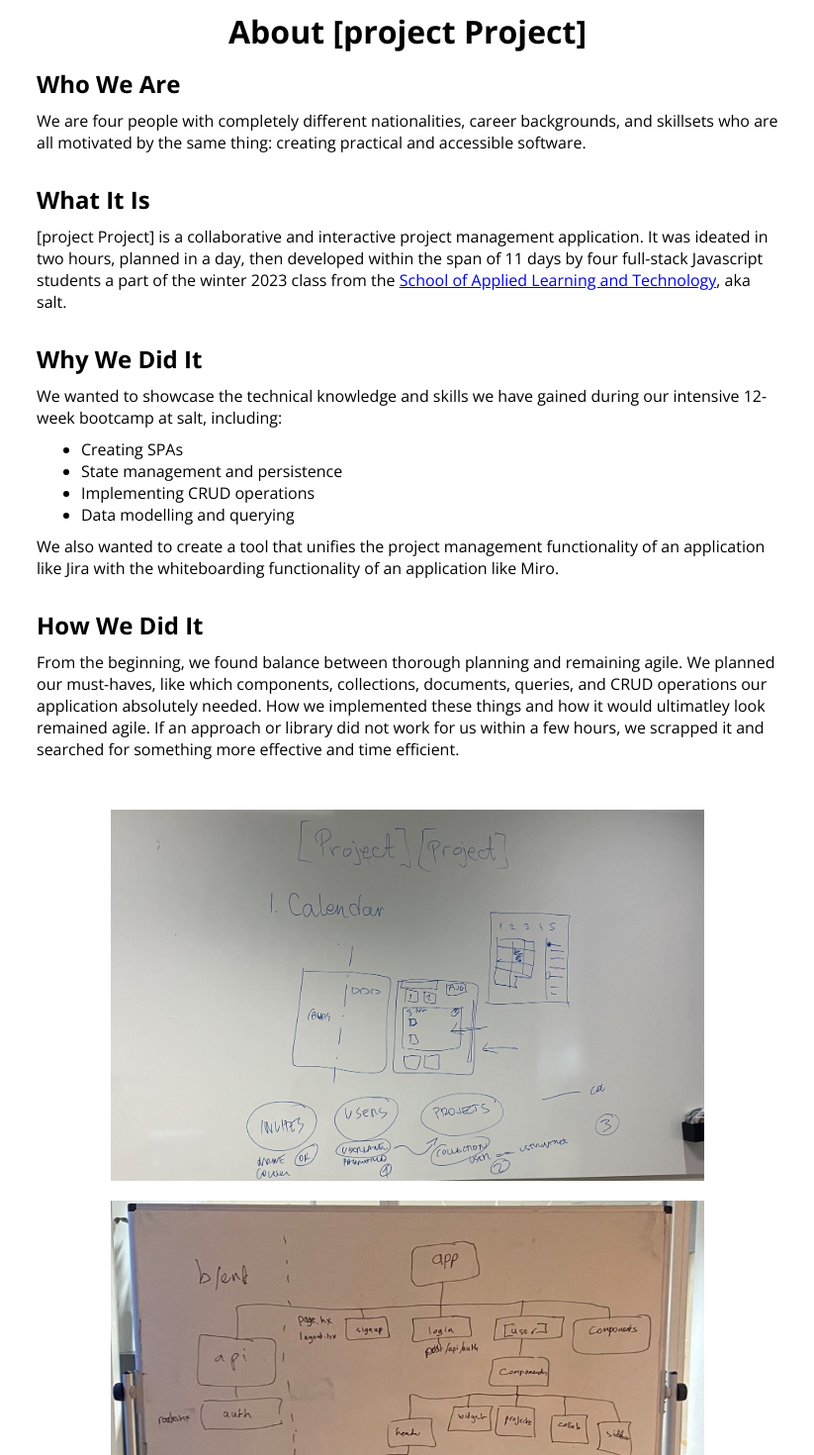
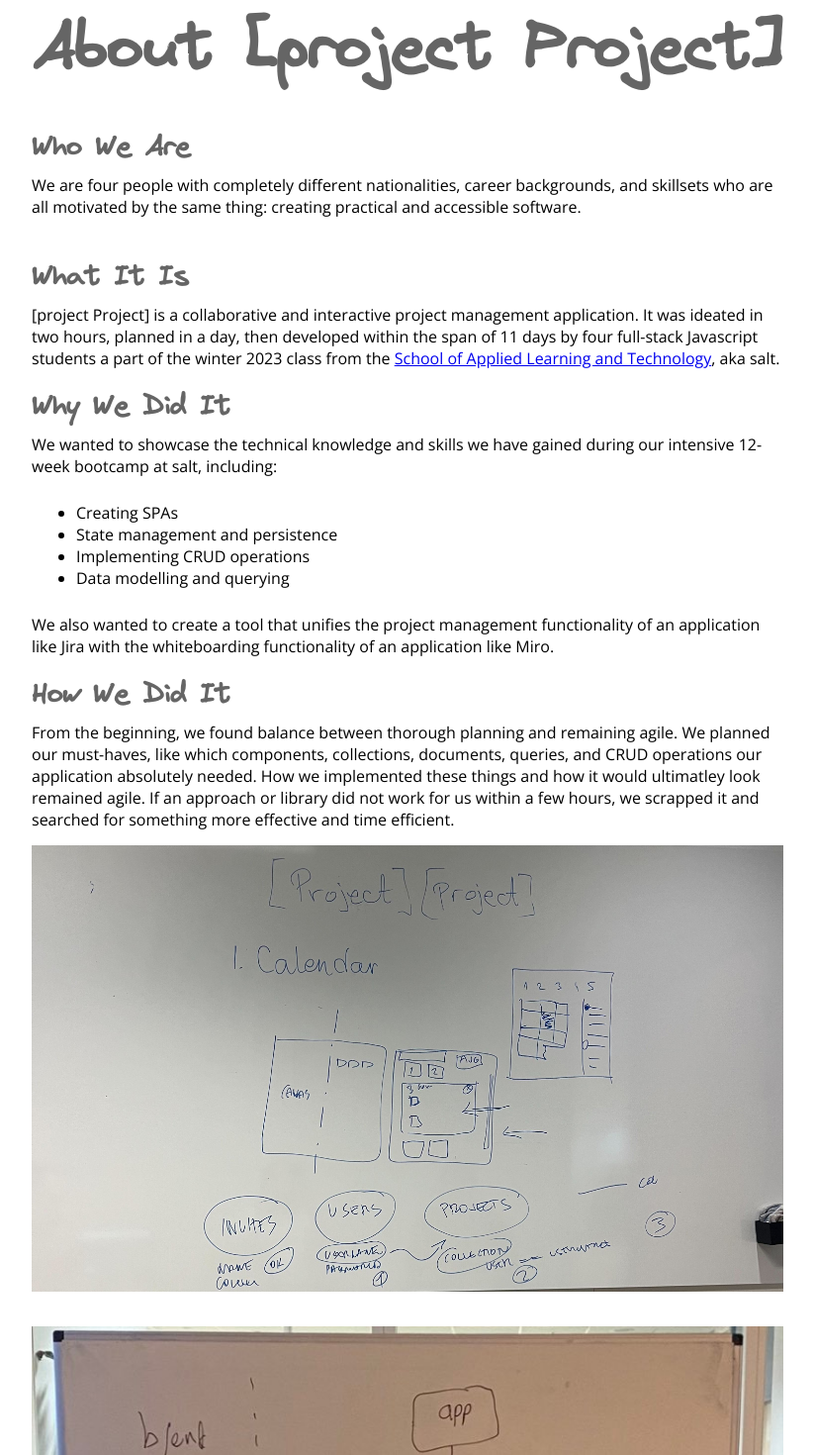
Before and after one commit to SMooreSwe/projectProject, a Next.js app: page /about in a window 1280 px wide. Shown: the part 40-1510 px from the top of the page at 99% size, without its empty margins (228-1051 px from the left). Built offline with nearby package versions, Linux system fonts and the light colour scheme.

Commit message:
fixed about page styling

```diff
--- a/app/about/about.css
+++ b/app/about/about.css
@@ -2,7 +2,7 @@
 
 * {
     font-family:'Open Sans', sans-serif;
-    margin: 0 auto;
+    margin: 0;
 }
 
 .main__about-page {
@@ -10,29 +10,43 @@
     flex-direction: column;
     justify-content: center;
     align-items: center;
-    margin: 50px 250px;
+    margin: 50px 10px;
+}
+
+.about-page__title {
+    font-size: 2.75em;
+    text-align: center;
+    margin-bottom: 30px;
+    opacity: 0.6;
+    font-family: "Virgil";
 }
 
 .section {
-    margin: 15px;
+    margin: 10px;
 }
 
 .section__title {
     margin-bottom: 10px;
+    opacity: 0.6;
+    font-family: "Virgil";
+    font-size: 1.75em;
 }
 
 .ul__project-why {
-    padding: 10px 45px;
+    padding: 25px 45px;
 }
 
-.about-page__images-container {
-    padding: 50px 0;
-    display: flex;
-    flex-direction: column;
-    justify-content: center;
-    align-items: center;
+.section__project-img{
+   width: 100%;
+   margin: 15px 0;
 }
 
-.section__project-img {
-    padding: 20px 0;
-}
+@media only screen and (min-width: 575px) {
+    .about-page__title {
+        font-size: 4em;
+    }
+
+    .main__about-page {
+        margin: 50px 250px;
+    }
+  }
--- a/app/about/page.tsx
+++ b/app/about/page.tsx
@@ -5,11 +5,17 @@ import './about.css';
 const About = () => {
   return (
     <main className='main__about-page'>
-      <h1>About [project Project]</h1>
+      <h1 className='about-page__title'>About [project Project]</h1>
 
       <section className='section section___project-who'>
         <h2 className='section__title'>Who We Are</h2>
         <p>We are four people with completely different nationalities, career backgrounds, and skillsets who are all motivated by the same thing: creating practical and accessible software.</p>
+        <div className='section__team-images'>
+          <img/>
+          <img/>
+          <img/>
+          <img/>
+        </div>
       </section>
 
       <section className='section section__project-what'>
@@ -32,21 +38,16 @@ const About = () => {
       <section className='section section__project-how'>
         <h2 className='section__title'>How We Did It</h2>
         <p>From the beginning, we found balance between thorough planning and remaining agile. We planned our must-haves, like which components, collections, documents, queries, and CRUD operations our application absolutely needed. How we implemented these things and how it would ultimatley look remained agile. If an approach or library did not work for us within a few hours, we scrapped it and searched for something more effective and time efficient.</p>
-      <div className="about-page__images-container">
-      <Image
+        <img
+          className='section__project-img'
           src="/first-sketch.jpg"
           alt="[project Project]'s very first UI sketch"
-        width={600}
-        height={375}
         />
-      <Image
+        <img
           className='section__project-img'
           src="/component-mapping.jpg"
           alt="first draft of our components and application architecture"
-      width={600}
-      height={375}
         />
-      </div>
         <p>View the [project Project] Github repo <a href="https://github.com/SMooreSwe/projectProject" target="_blank">here</a>.</p>
       </section>
     </main>
--- a/app/globals.css
+++ b/app/globals.css
@@ -39,7 +39,7 @@
 }
 
 .link {
-  color: hsl(226, 46%, 46%);
+  color: hsl(226, 79%, 57%);
 }
 
 .login-form,
```
Lines whose indentation alone changed are shown as unchanged.
